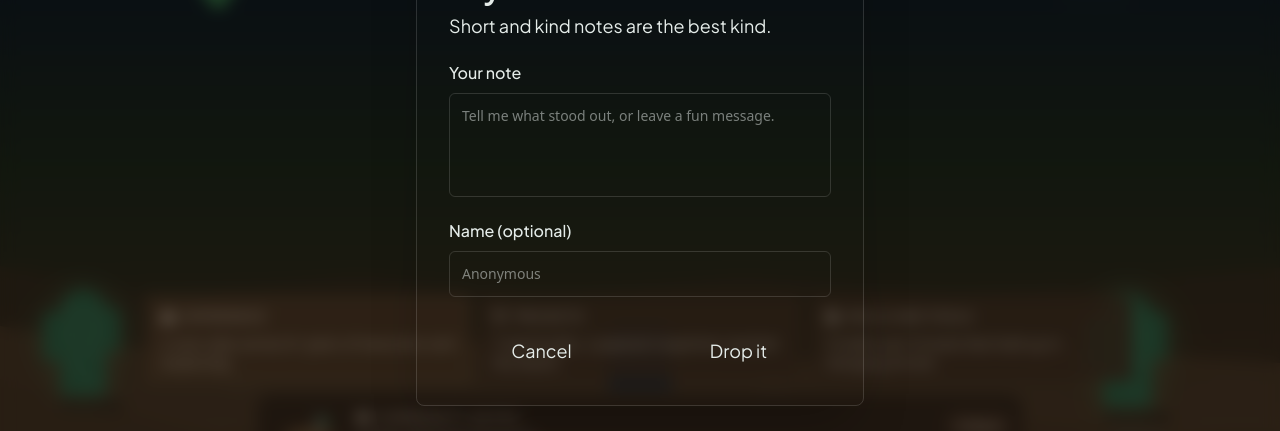
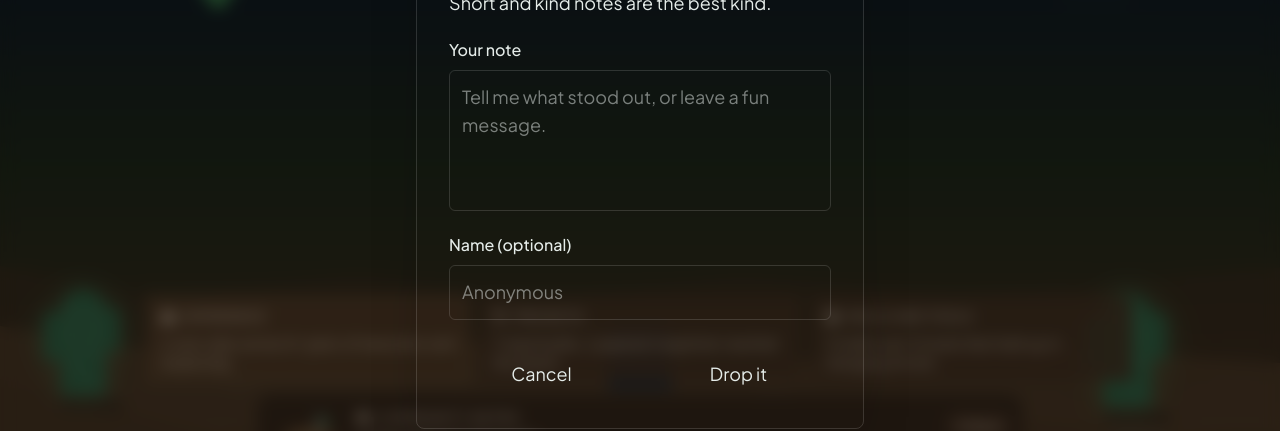
Before and after one commit to stphnmade/personal-poortfolio, a React (Vite) app: page / in a window 1280 px wide. Both pictures are taken after a click on the button 1234 px from the left and 754 px from the top of the page. Shown: the part 251-682 px from the top of the page. Built offline with nearby package versions, Linux system fonts and the light colour scheme; no server answers; a web font is replaced by a local one.

Commit message:
fixing note text issue

```diff
--- a/src/app/components/DropNoteModal.tsx
+++ b/src/app/components/DropNoteModal.tsx
@@ -34,7 +34,7 @@ export function DropNoteModal({ isOpen, onClose, onSubmit }: DropNoteModalProps)
 
       {/* Modal */}
       <div className="modal-content relative bg-card rounded-lg shadow-2xl p-8 max-w-md w-full mx-4 border border-border">
-        <h2 className="modal-title text-h2-sans mb-1">{copy.modalTitle}</h2>
+        <h2 className="modal-title text-h2-sans mb-1 text-foreground">{copy.modalTitle}</h2>
         <p className="text-body-sans mb-5 text-muted-foreground">
           {copy.modalSubtitle}
         </p>
@@ -48,7 +48,7 @@ export function DropNoteModal({ isOpen, onClose, onSubmit }: DropNoteModalProps)
               id="message"
               value={message}
               onChange={(e) => setMessage(e.target.value)}
-              className="form-input-message w-full p-3 rounded-md border border-border bg-input-background resize-none text-annotation-script"
+              className="form-input-message w-full p-3 rounded-md border border-border bg-input-background resize-none text-body-sans text-foreground placeholder:text-foreground/55 caret-foreground opacity-100 focus-visible:outline-none focus-visible:ring-2 focus-visible:ring-primary/40 dark:text-black dark:placeholder:text-black dark:caret-black"
               rows={4}
               placeholder={copy.fields.placeholderMessage}
               required
@@ -64,7 +64,7 @@ export function DropNoteModal({ isOpen, onClose, onSubmit }: DropNoteModalProps)
               type="text"
               value={author}
               onChange={(e) => setAuthor(e.target.value)}
-              className="form-input-author w-full p-3 rounded-md border border-border bg-input-background text-annotation-script"
+              className="form-input-author w-full p-3 rounded-md border border-border bg-input-background text-body-sans text-foreground placeholder:text-foreground/55 caret-foreground opacity-100 focus-visible:outline-none focus-visible:ring-2 focus-visible:ring-primary/40 dark:text-black dark:placeholder:text-black dark:caret-black"
               placeholder={copy.fields.placeholderAuthor}
             />
           </div>
```
